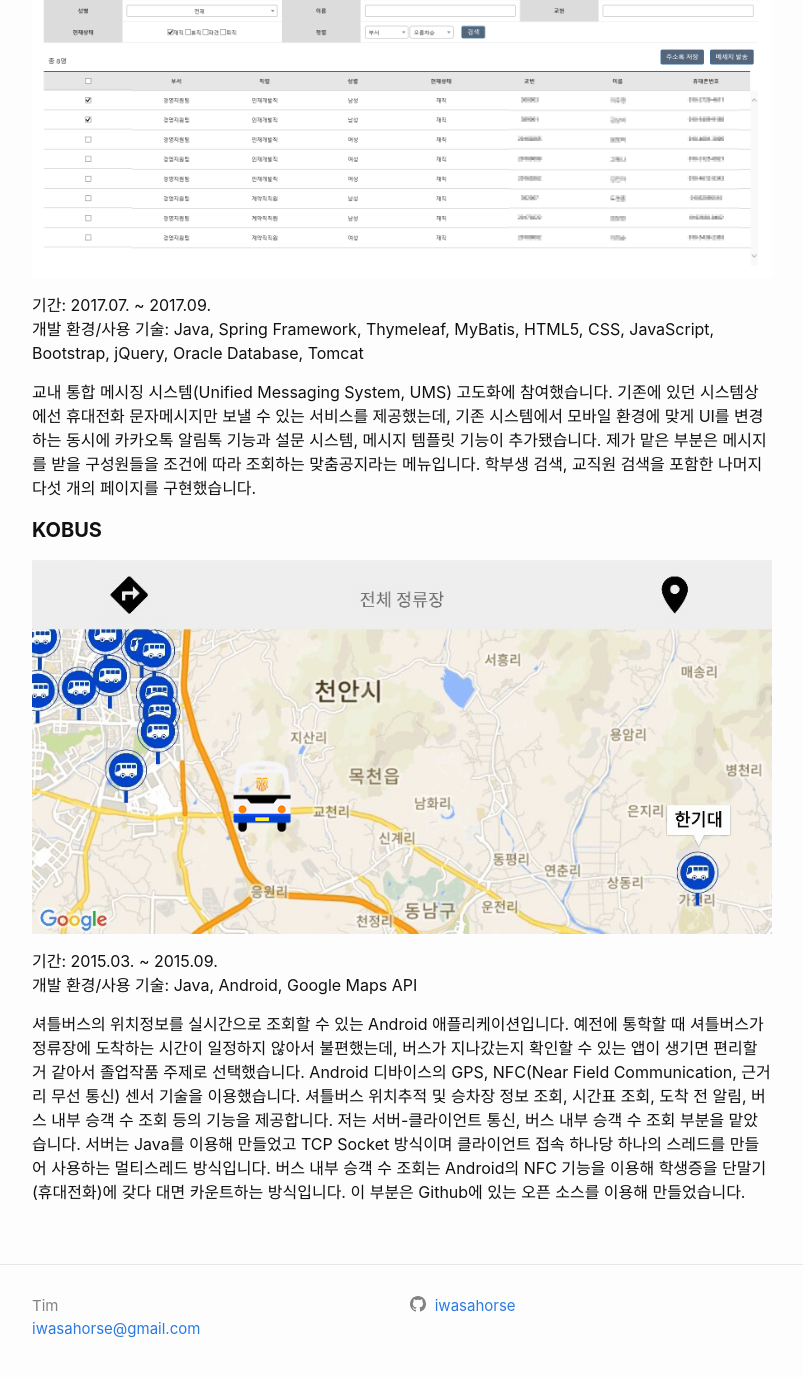
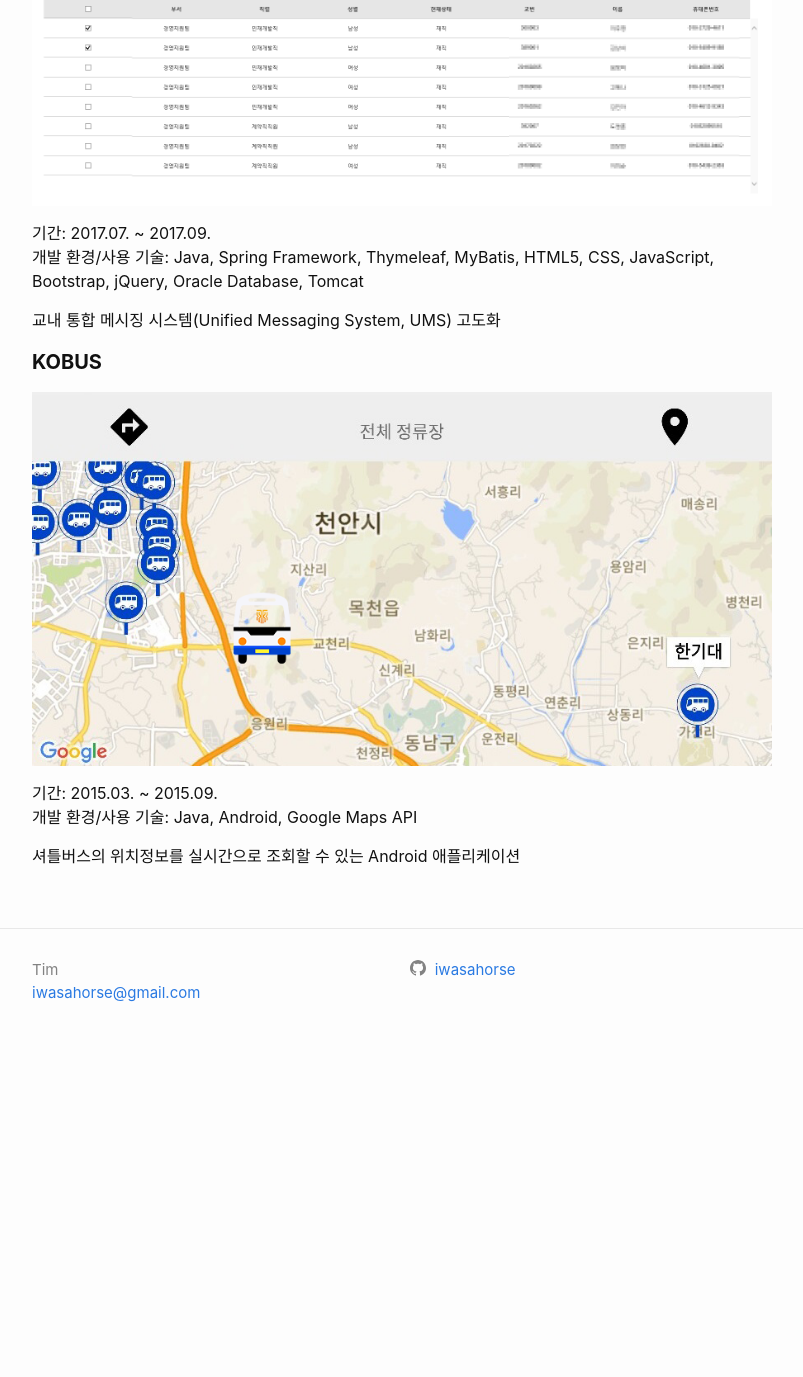
Before and after one commit to majortim/majortim.github.io, a Jekyll site: the page built from projects.md, in a window 1280 px wide and 1400 px high, scrolled down 1569 px. Shown: the top 1377 px of the window, without its empty margins (238-1041 px from the left). Built offline with Jekyll 4.4.1, drawn with Linux system fonts in a browser that asks for light colours; after the commit the page ends 2633 px from its top, so only the background shows below that; some of the changed text lies outside the part shown.

Commit message:
Update projects.md

```diff
--- a/projects.md
+++ b/projects.md
@@ -9,9 +9,9 @@ permalink: /projects/
 ![portal](/assets/img/mfs.png)
 
 기간: 2019.06. ~ 2019.12.\\
-개발 환경/사용 기술: Java, eGovFrame, Spring Framework, JSP, MyBatis, HTML5, CSS, JavaScript, jQuery, Oracle Database, Wildfy, Apache HTTP Server
+개발 환경/사용 기술: Java, eGovFrame, Spring Framework, JSP, MyBatis, HTML5, CSS, JavaScript, jQuery, Oracle Database, Wildfly, Apache HTTP Server
 
-서울시의 어린이신문 '내친구서울' 홈페이지를 구축 및 운영했습니다.
+서울시의 어린이신문 '내친구서울' 홈페이지를 구축 및 운영
 
 #### **대학 종합정보시스템 학사/행정/연구 프로그램**
 
@@ -20,7 +20,7 @@ permalink: /projects/
 기간: 2016.07. ~ 2018.05.\\
 개발 환경/사용 기술: ActionScript3, FLEX, Java, eGovFramework, Oracle Database, Tomcat
 
-한국기술교육대학교 온라인 종합정보시스템상에서 쓰는 행정 프로그램을 개발 및 운영했습니다. 사용한 언어는 액션스크립트와 자바, 개발 도구는 이클립스와 FLEX SDK, 자체 프레임워크, 전자정부 표준프레임워크 등입니다. 인사, 구매, 급여, 강의, 장학금 등 다양한 종류의 프로그램 개발에 참여했으며, 참여한 프로그램 중 대표적인 것으로 시내 출장 등록관리, 외부강의 신청관리, 기술연구원 근무성적 평가, 근로 장학 신청관리 등이 있습니다.
+한국기술교육대학교 온라인 종합정보시스템상에서 쓰는 행정 프로그램을 개발 및 운영
 
 <!-- --- -->
 
@@ -31,7 +31,7 @@ permalink: /projects/
 기간: 2017.07. ~ 2017.09.\\
 개발 환경/사용 기술: Java, Spring Framework, Thymeleaf, MyBatis, HTML5, CSS, JavaScript, Bootstrap, jQuery, Oracle Database, Tomcat
 
-교내 통합 메시징 시스템(Unified Messaging System, UMS) 고도화에 참여했습니다. 기존에 있던 시스템상에선 휴대전화 문자메시지만 보낼 수 있는 서비스를 제공했는데, 기존 시스템에서 모바일 환경에 맞게 UI를 변경하는 동시에 카카오톡 알림톡 기능과 설문 시스템, 메시지 템플릿 기능이 추가됐습니다. 제가 맡은 부분은 메시지를 받을 구성원들을 조건에 따라 조회하는 맞춤공지라는 메뉴입니다. 학부생 검색, 교직원 검색을 포함한 나머지 다섯 개의 페이지를 구현했습니다.
+교내 통합 메시징 시스템(Unified Messaging System, UMS) 고도화
 
 #### **KOBUS**
 
@@ -40,4 +40,4 @@ permalink: /projects/
 기간: 2015.03. ~ 2015.09.\\
 개발 환경/사용 기술: Java, Android, Google Maps API
 
-셔틀버스의 위치정보를 실시간으로 조회할 수 있는 Android 애플리케이션입니다. 예전에 통학할 때 셔틀버스가 정류장에 도착하는 시간이 일정하지 않아서 불편했는데, 버스가 지나갔는지 확인할 수 있는 앱이 생기면 편리할 거 같아서 졸업작품 주제로 선택했습니다. Android 디바이스의 GPS, NFC(Near Field Communication, 근거리 무선 통신) 센서 기술을 이용했습니다. 셔틀버스 위치추적 및 승차장 정보 조회, 시간표 조회, 도착 전 알림, 버스 내부 승객 수 조회 등의 기능을 제공합니다. 저는 서버-클라이언트 통신, 버스 내부 승객 수 조회 부분을 맡았습니다. 서버는 Java를 이용해 만들었고 TCP Socket 방식이며 클라이언트 접속 하나당 하나의 스레드를 만들어 사용하는 멀티스레드 방식입니다. 버스 내부 승객 수 조회는 Android의 NFC 기능을 이용해 학생증을 단말기(휴대전화)에 갖다 대면 카운트하는 방식입니다. 이 부분은 Github에 있는 오픈 소스를 이용해 만들었습니다.
+셔틀버스의 위치정보를 실시간으로 조회할 수 있는 Android 애플리케이션
```
